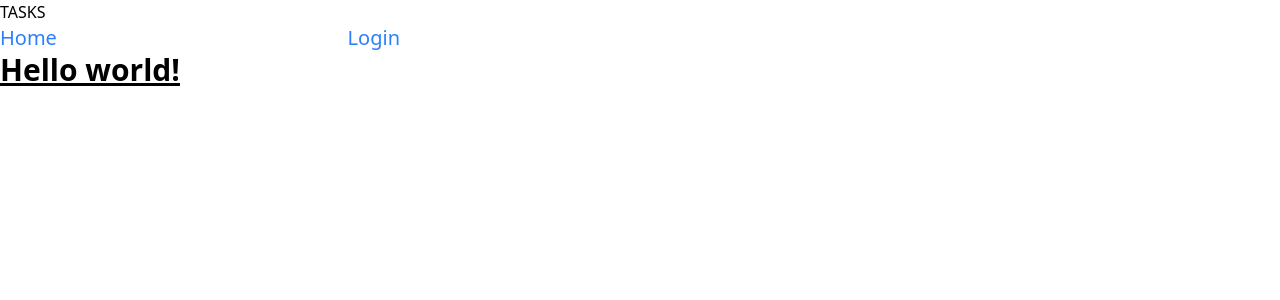
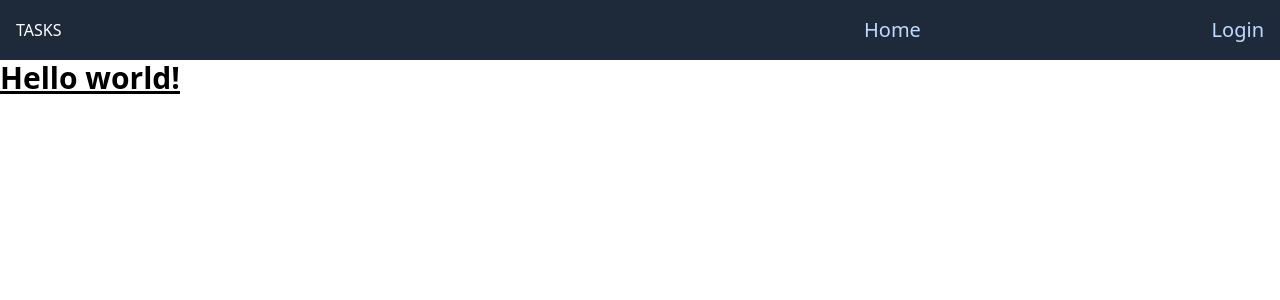
Before and after one commit to Ben-Cor/React-ToDo, a React (Vite) app: page /register in a window 1280 px wide. Shown: the top 300 px of the page. Built offline with nearby package versions, Linux system fonts and the light colour scheme.

Commit message:
changed styling for nav and header

```diff
--- a/src/components/Header.jsx
+++ b/src/components/Header.jsx
@@ -2,7 +2,7 @@ import NavBar from "./NavBar.jsx";
 
 function Header() {
     return (
-        <header>
+        <header className="flex items-center justify-between bg-gray-800 text-white p-4">
             <h1>TASKS</h1>
             <NavBar />
         </header>
--- a/src/components/NavBar.jsx
+++ b/src/components/NavBar.jsx
@@ -10,11 +10,11 @@ function NavBar() {
         ];
 
     return (
-        <nav className="text-blue-500 hover:text-blue-700 text-xl flex items-center justify-between gap-4 w-[400px]">
+        <nav className="text-xl flex items-center justify-between gap-4 w-[400px]">
             {links
                 .filter(link => link.path !== location.pathname)
                 .map(link => (
-                    <a key={link.path} href={link.path}>
+                    <a className="text-blue-200 hover:text-blue-500"  key={link.path} href={link.path}>
                         {link.label}
                     </a>
                 ))}
```
